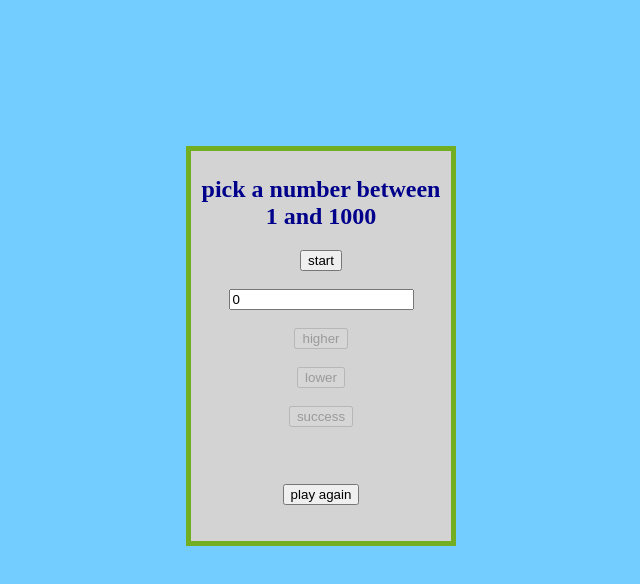
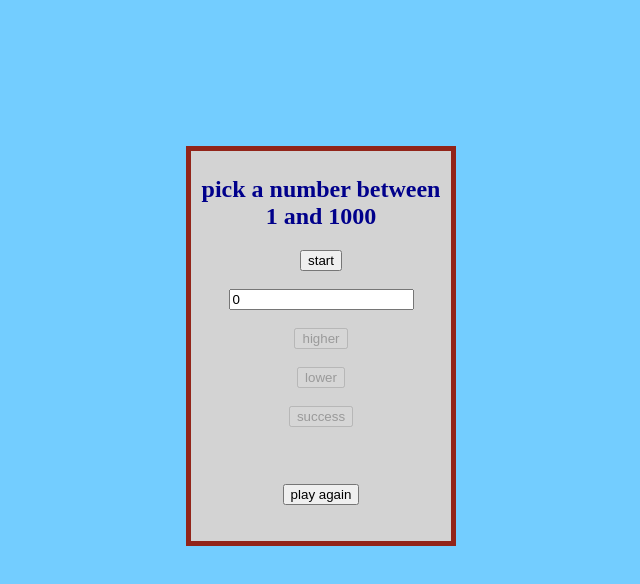
Before and after one commit to HalilibrahimKOZEN/AdvancedProg, a plain HTML site: page TermProject.html in a window 1280 px wide. Shown: the whole page, without its empty margins (319-959 px from the left). Drawn offline with Linux system fonts and the light colour scheme.

Commit message:
Update and rename odev.html to TermProject.html

```diff
--- a/odev.html
+++ b/TermProject.html
@@ -10,7 +10,7 @@
   margin: auto;
     height: 380px;
     width: 250px;
-  border: 5px solid #73AD21;
+  border: 5px solid #922419;
   padding: 5px;
 }
 
```
